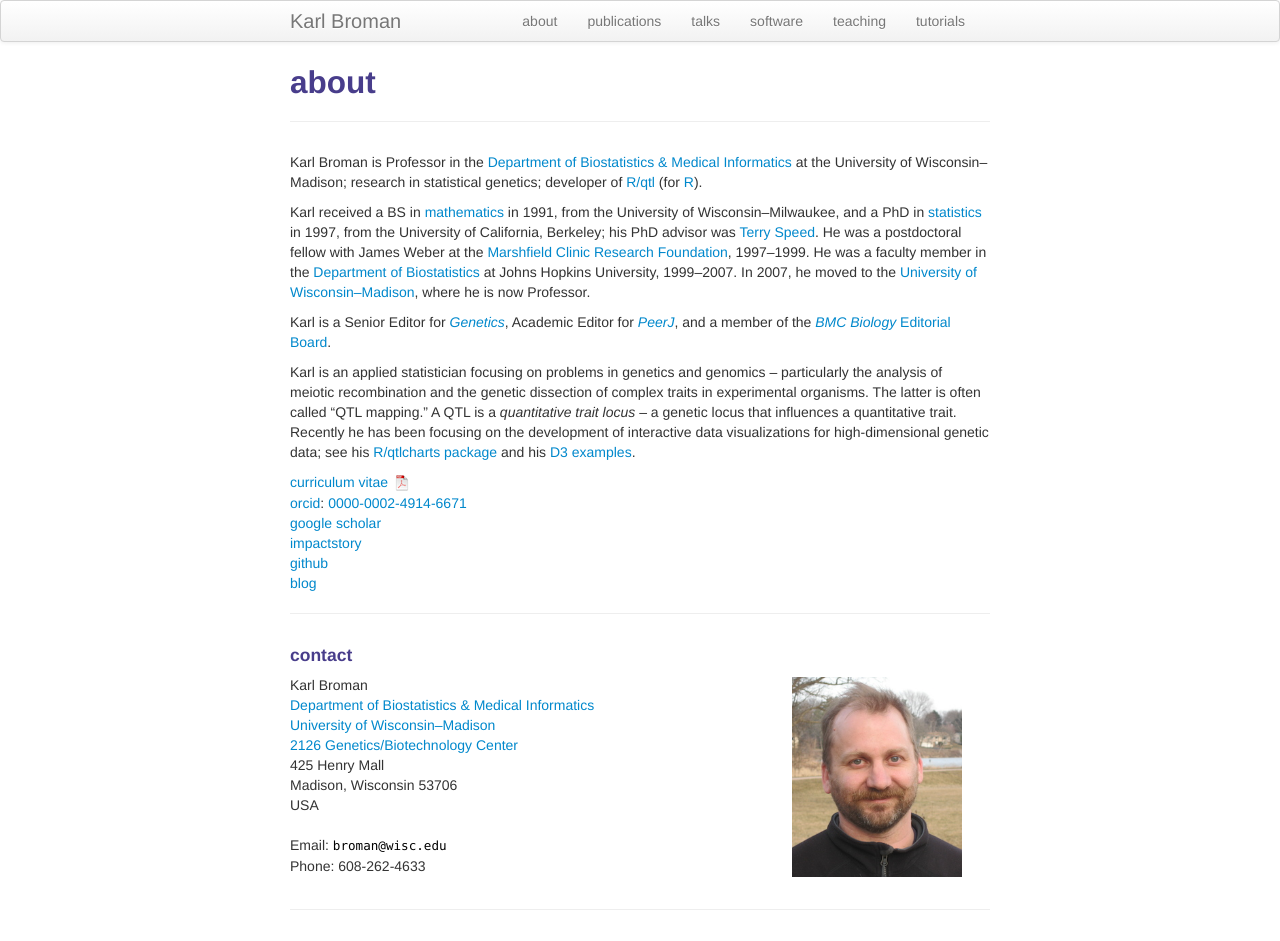
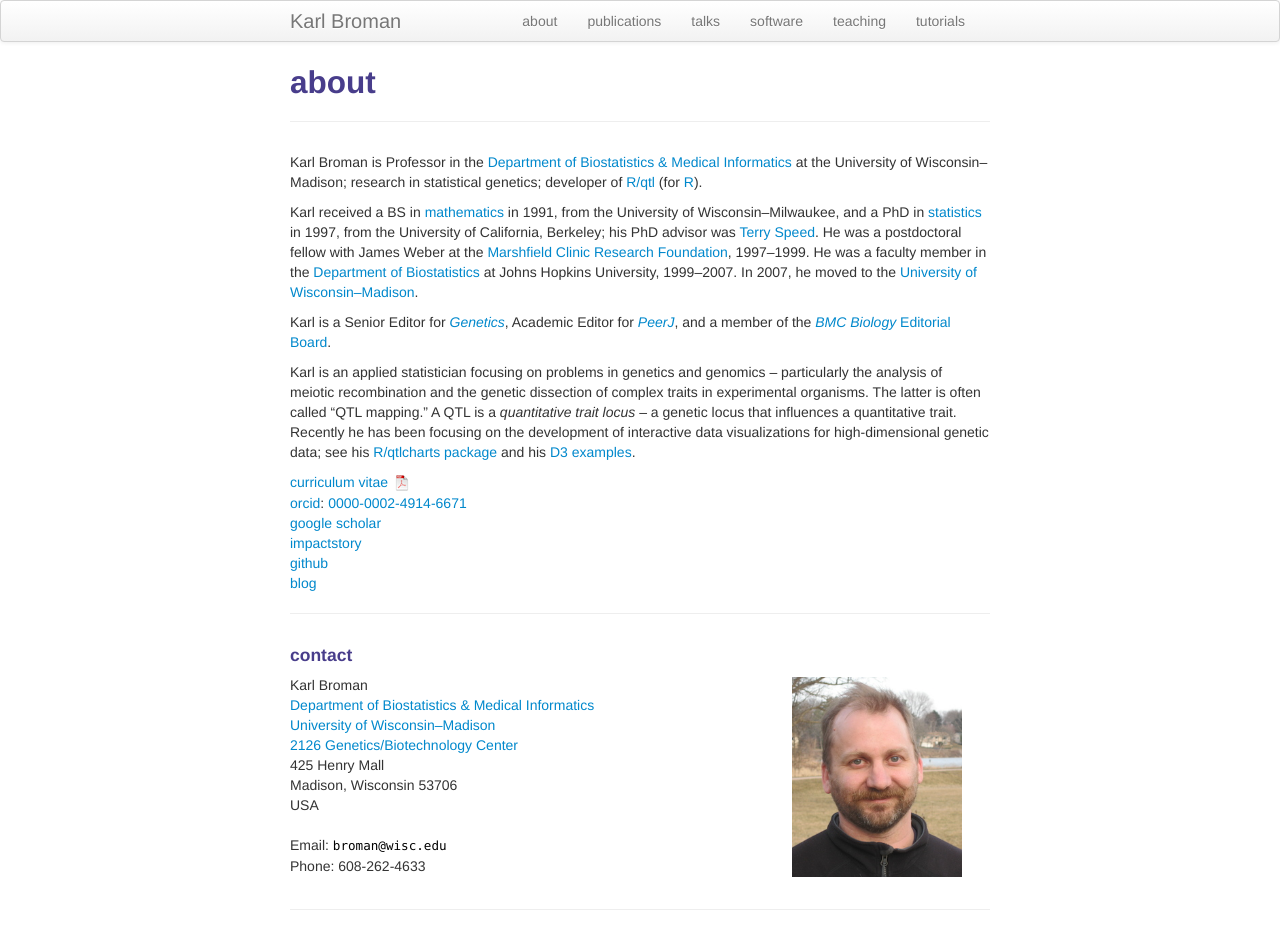
Before and after one commit to kbroman/kbroman.github.io, a Jekyll site: the page built from pages/about.md, in a window 1280 px wide. Built offline with Jekyll 4.4.1, drawn with Linux system fonts in a browser that asks for light colours.

Commit message:
about.md: small edit
delete “where he is now...”

```diff
--- a/pages/about.md
+++ b/pages/about.md
@@ -21,8 +21,7 @@ He was a postdoctoral fellow with James Weber at the
 1997&ndash;1999. He
 was a faculty member in the [Department of Biostatistics](https://www.jhsph.edu/departments/biostatistics/) at Johns
 Hopkins University, 1999&ndash;2007. In 2007, he moved to the
-[University of Wisconsin&ndash;Madison](https://www.wisc.edu),
-where he is now Professor.
+[University of Wisconsin&ndash;Madison](https://www.wisc.edu).
 
 Karl is a Senior Editor for [_Genetics_](http://www.genetics.org),
 Academic Editor for [_PeerJ_](https://peerj.com), and
```
